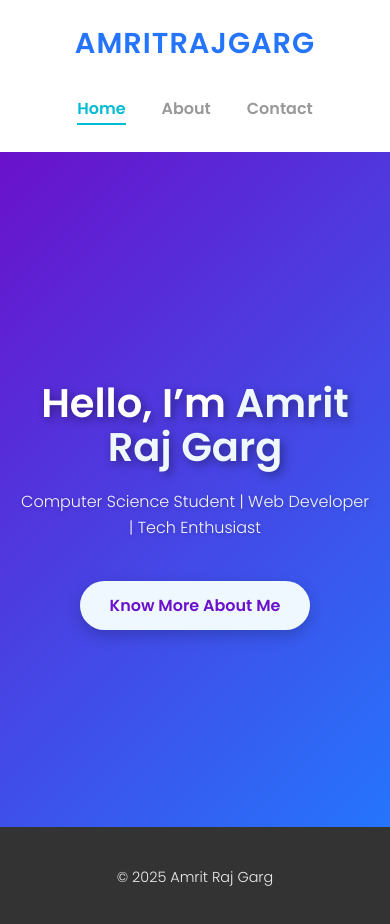
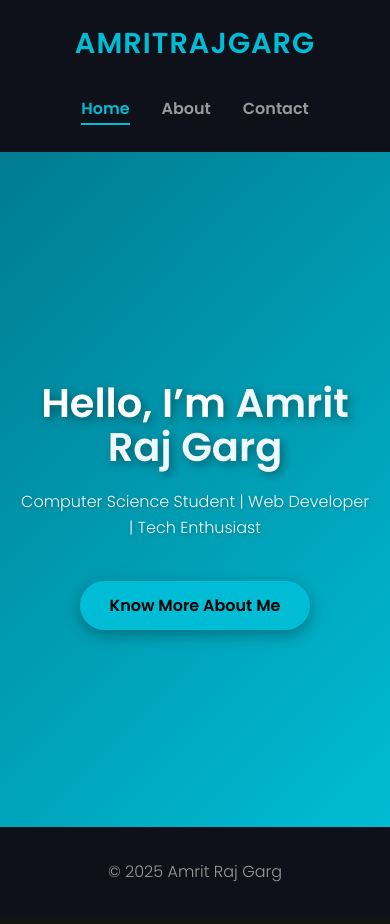
Before and after one commit to AmritRajGarg/Portfolio-website, a plain HTML site: page index.html in a window 390 px wide. Drawn offline with Linux system fonts and the light colour scheme.

Commit message:
Update index.html

```diff
--- a/index.html
+++ b/index.html
@@ -7,21 +7,14 @@
   <link href="https://fonts.googleapis.com/css2?family=Poppins:wght@300;600&display=swap" rel="stylesheet" />
   <link rel="stylesheet" href="css/style.css" />
   <style>
-    /* Add these styles to your style.css file */
 
-    /* Universal Box-Sizing for consistent layout */
-    *, *::before, *::after {
-      box-sizing: border-box;
-    }
-
-    /* Basic Body & Typography */
     body {
       font-family: 'Poppins', sans-serif;
       margin: 0;
       padding: 0;
       line-height: 1.6;
-      color: #333;
-      background-color: #f4f7f6; /* Light background for consistency */
+      color: #e0e0e0; /* Lighter text for dark background */
+      background-color: #121212; /* Your existing dark body background */
     }
 
     /* Header & Navigation (Common to all pages) */
@@ -29,15 +22,15 @@
       display: flex;
       justify-content: space-between;
       align-items: center;
-      padding: 20px 40px;
-      background-color: #ffffff;
-      box-shadow: 0 2px 10px rgba(0, 0, 0, 0.05);
+      padding: 1rem 2rem; /* Matches your style.css padding */
+      background-color: #0f111a; /* Your existing darker navbar background */
+      box-shadow: 0 2px 10px rgba(0, 0, 0, 0.4); /* Darker shadow for dark theme */
     }
 
     .navbar .logo {
       font-size: 1.8em;
       font-weight: 600;
-      color: #2575fc; /* Primary accent color */
+      color: #00bcd4; /* Your existing logo color */
       text-transform: uppercase;
       letter-spacing: 1px;
     }
@@ -47,15 +40,12 @@
       margin: 0;
       padding: 0;
       display: flex;
+      gap: 1.5rem; /* Adjusted gap for consistency */
     }
 
-    .nav-links li {
-      margin-left: 30px;
-    }
-
-    .nav-links a {
+    .nav-links li a {
       text-decoration: none;
-      color: #555;
+      color: #999; /* Neutral color for inactive links */
       font-weight: 600;
       font-size: 1em;
       padding: 5px 0;
@@ -63,53 +53,53 @@
       transition: color 0.3s ease;
     }
 
-    .nav-links a::after { /* Underline effect for nav links */
+    .nav-links li a::after { /* Underline effect for nav links */
       content: '';
       position: absolute;
       left: 0;
       bottom: 0;
       width: 0;
       height: 2px;
-      background-color: #6a11cb; /* Matching accent color */
+      background-color: #00bcd4; /* Your accent color */
       transition: width 0.3s ease-in-out;
     }
 
-    .nav-links a:hover,
-    .nav-links a.active {
-      color: #2575fc;
+    .nav-links li a:hover,
+    .nav-links li a.active {
+      color: #00bcd4; /* Your accent color for active/hover */
     }
 
-    .nav-links a:hover::after,
-    .nav-links a.active::after {
+    .nav-links li a:hover::after,
+    .nav-links li a.active::after {
       width: 100%;
     }
 
     /* Hero Section (Home Page Specific) */
     .hero {
-      background: linear-gradient(135deg, #6a11cb 0%, #2575fc 100%); /* Same gradient as About page hero */
+      background: linear-gradient(135deg, #007c91, #00bcd4); /* Your existing hero gradient */
       color: white;
       text-align: center;
-      padding: 150px 20px; /* More padding for a grander feel */
+      padding: 150px 20px;
       display: flex;
       flex-direction: column;
       justify-content: center;
       align-items: center;
       min-height: calc(100vh - 80px); /* Adjust based on header height, make it full height minus header */
       position: relative;
-      overflow: hidden; /* Ensures no content overflows */
+      overflow: hidden;
     }
 
     .hero-content {
       position: relative;
-      z-index: 1; /* Ensure content is above any potential background animations */
+      z-index: 1;
       max-width: 900px;
       margin: 0 auto;
     }
 
     .hero-content h1 {
-      font-size: 4.5em; /* Larger, more impactful heading */
+      font-size: 4.5em;
       margin-bottom: 20px;
-      text-shadow: 3px 3px 10px rgba(0,0,0,0.4); /* Stronger shadow for depth */
+      text-shadow: 3px 3px 10px rgba(0,0,0,0.4);
       line-height: 1.1;
     }
 
@@ -119,39 +109,40 @@
     }
 
     .hero-content p {
-      font-size: 1.6em; /* Larger tagline */
+      font-size: 1.6em;
       margin-bottom: 40px;
       opacity: 0.95;
       text-shadow: 1px 1px 5px rgba(0,0,0,0.3);
     }
 
+    /* Button Styling */
     .btn {
       display: inline-block;
-      background-color: #f0f8ff; /* Light button for contrast */
-      color: #6a11cb; /* Darker accent color for text */
+      background-color: #00bcd4; /* Your existing button background */
+      color: #000; /* Black text for contrast */
       padding: 15px 35px;
-      border-radius: 50px; /* Pill shape */
+      border-radius: 50px;
       text-decoration: none;
       font-weight: 600;
       font-size: 1.1em;
-      transition: background-color 0.3s ease, color 0.3s ease, transform 0.3s ease;
-      box-shadow: 0 5px 15px rgba(0,0,0,0.2); /* Button shadow */
+      border: none;
+      cursor: pointer;
+      transition: background-color 0.3s ease, transform 0.3s ease, box-shadow 0.3s ease;
+      box-shadow: 0 5px 15px rgba(0,0,0,0.3); /* Darker shadow for dark theme */
     }
 
     .btn:hover {
-      background-color: #ffffff; /* Brighter on hover */
-      color: #2575fc; /* Primary accent on hover */
-      transform: translateY(-3px); /* Subtle lift effect */
-      box-shadow: 0 8px 20px rgba(0,0,0,0.3);
+      background-color: #00a0b0; /* Slightly darker accent on hover */
+      transform: translateY(-3px);
+      box-shadow: 0 8px 20px rgba(0,0,0,0.5); /* More pronounced shadow on hover */
     }
 
     /* Footer (Common to all pages) */
     footer {
       text-align: center;
-      padding: 25px 20px;
-      background-color: #333;
-      color: #eee;
-      font-size: 0.9em;
+      padding: 1rem; /* Matches your style.css padding */
+      background-color: #0f111a; /* Your existing footer background */
+      color: #999; /* Your existing footer text color */
       position: relative;
       bottom: 0;
       width: 100%;
@@ -168,16 +159,17 @@
       }
       .nav-links {
         margin-top: 15px;
-        flex-wrap: wrap; /* Allow nav items to wrap */
+        flex-wrap: wrap;
         justify-content: center;
+        gap: 1rem; /* Adjusted gap for mobile */
       }
       .nav-links li {
-        margin: 0 15px 10px 15px; /* Adjust spacing for smaller screens */
+        margin: 0 10px 10px 10px; /* Smaller margins for mobile */
       }
 
       .hero {
         padding: 100px 20px;
-        min-height: 80vh; /* Adjust hero height for smaller screens */
+        min-height: 80vh;
       }
       .hero-content h1 {
         font-size: 3em;
@@ -199,7 +191,7 @@
         font-size: 1em;
       }
       .nav-links li {
-        margin: 0 10px 10px 10px;
+        margin: 0 8px 10px 8px;
       }
     }
   </style>
```
